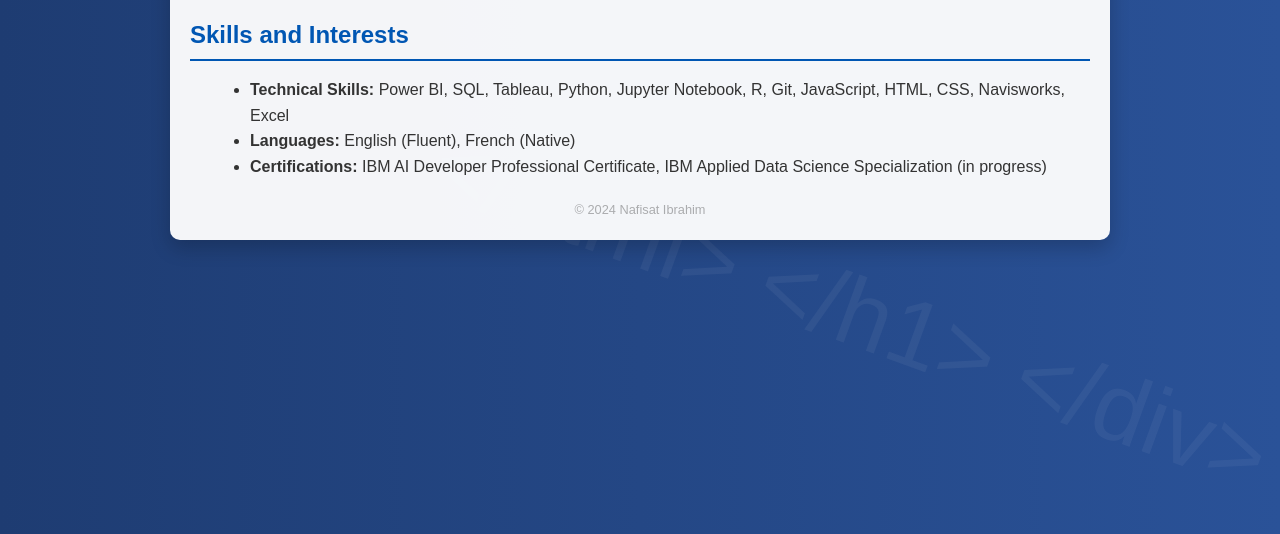
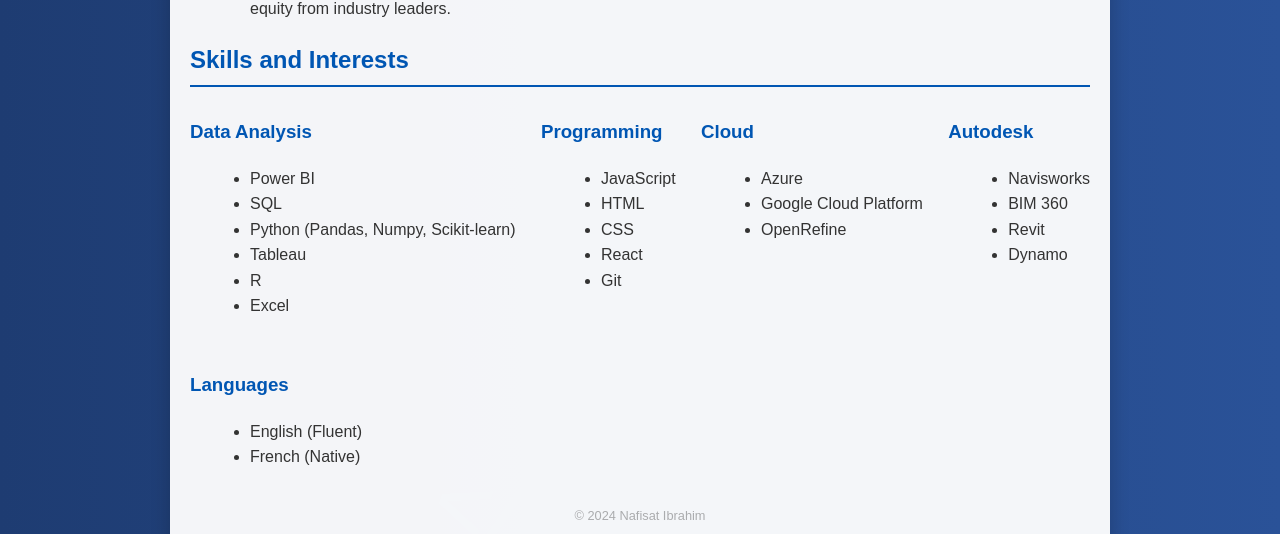
Before and after one commit to Nafisatibrahim/Nafisat-Ibrahim-resume, a plain HTML site: page index.html in a window 1280 px wide. Shown: the part 1910-2444 px from the top of the page. Drawn offline with Linux system fonts and the light colour scheme.

Commit message:
Update index.html

```diff
--- a/index.html
+++ b/index.html
@@ -12,7 +12,7 @@
         <p>
             <strong>Email:</strong> <a href="mailto:nafisat.l@outlook.com">nafisat.l@outlook.com</a><br>
             <strong>Location:</strong> Dallas, TX<br>
-            <strong>LinkedIn:</strong> <a href="https://www.linkedin.com/in/nafisat-ibrahim-14508725a/">linkedin.com/in/nafisat-ibrahim-14508725a</a>
+            <strong>LinkedIn:</strong> <a href="https://www.linkedin.com/in/nafisat-ibrahim-14508725a/">linkedin.com/in/nafisat-ibrahim-14508725a</a><br>
             <strong>medium:</strong> <a href="https://medium.com/@nafisat.ibrahim/">medium.com/@nafisat.ibrahim</a>
         </p>
 
@@ -21,12 +21,13 @@
         <h2>Education</h2>
         <p>
             <strong>University of North Texas, Denton, TX</strong><br>
-                    Bachelor of Science, Major: Mathematics; Minor: Data Analytics<br>
-                <strong>    Graduation Date:</strong> May 2024<br>
+            <span style="margin-left: 20px;"><strong>Bachelor of Science</strong>, Major: Mathematics; Minor: Data Analytics</span><br>
+            <span style="margin-left: 20px;"><strong>Graduation Date:</strong> May 2024</span><br>
             <strong>GPA:</strong> 3.8/4.0<br>
             <strong>Relevant Coursework:</strong> Statistics, Data Analytics 1 & 2, Data Wrangling, Computer Programming 1 & 2, Data Visualization
         </p>
     </div>
+
 
 
          <div class="section">
@@ -99,12 +100,57 @@
 
        <div class="section">
     <h2>Skills and Interests</h2>
+    <div style="display: flex; flex-wrap: wrap; justify-content: space-between; gap: 20px;">
+        <div>
+            <h3>Data Analysis</h3>
             <ul>
-                <li><strong>Technical Skills:</strong> Power BI, SQL, Tableau, Python, Jupyter Notebook, R, Git, JavaScript, HTML, CSS, Navisworks, Excel</li>
-                <li><strong>Languages:</strong> English (Fluent), French (Native)</li>
-                <li><strong>Certifications:</strong> IBM AI Developer Professional Certificate, IBM Applied Data Science Specialization (in progress)</li>
+                <li>Power BI</li>
+                <li>SQL</li>
+                <li>Python (Pandas, Numpy, Scikit-learn)</li>
+                <li>Tableau</li>
+                <li>R</li>
+                <li>Excel</li>
+            </ul>
+        </div>
+        <div>
+            <h3>Programming</h3>
+            <ul>
+                <li>JavaScript</li>
+                <li>HTML</li>
+                <li>CSS</li>
+                <li>React</li>
+                <li>Git</li>
+            </ul>
+        </div>
+        <div>
+            <h3>Cloud</h3>
+            <ul>
+                <li>Azure</li>
+                <li>Google Cloud Platform</li>
+                <li>OpenRefine</li>
+            </ul>
+        </div>
+        <div>
+            <h3>Autodesk</h3>
+            <ul>
+                <li>Navisworks</li>
+                <li>BIM 360</li>
+                <li>Revit</li>
+                <li>Dynamo</li>
+            </ul>
+        </div>
+        <div>
+            <h3>Languages</h3>
+            <ul>
+                <li>English (Fluent)</li>
+                <li>French (Native)</li>
             </ul>
         </div>
     </div>
+</div>
+
+
+
+    </div>
 </body>
 </html>
```
Lines whose indentation alone changed are shown as unchanged.
